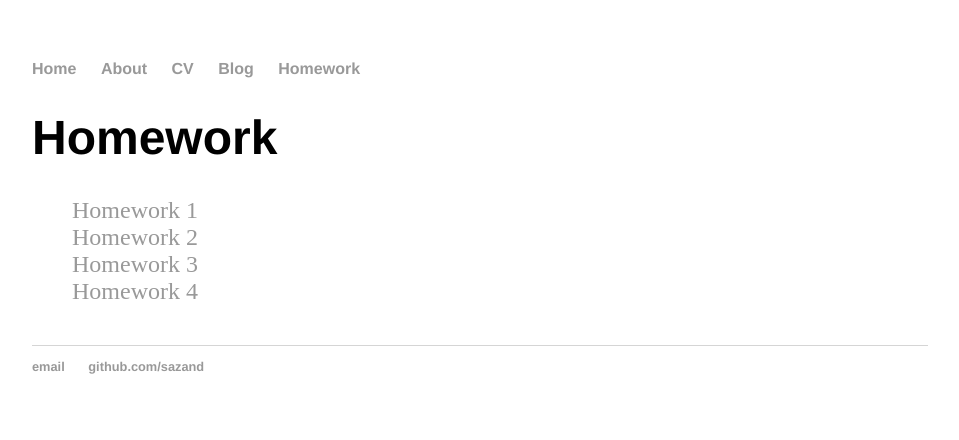
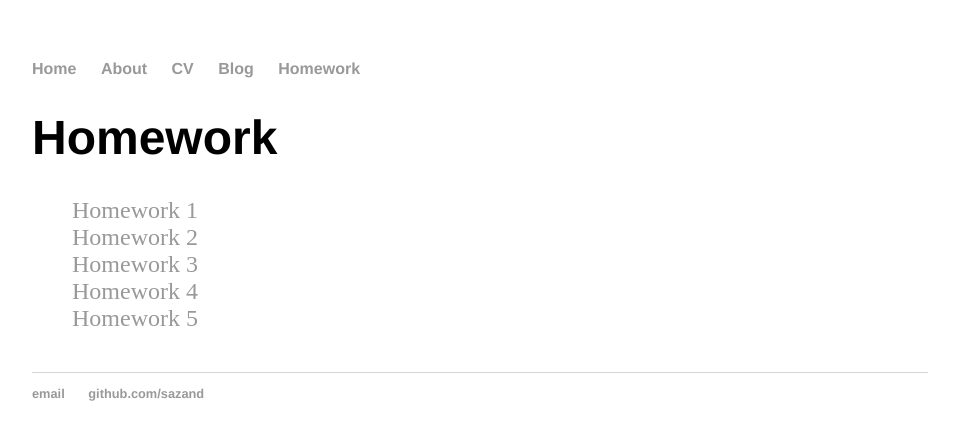
Before and after one commit to sazand/sazand.github.io, a Jekyll site: the page built from homework/index.html, in a window 1280 px wide. Shown: the top 440 px of the page, without its empty margins (160-1119 px from the left). Built offline with Jekyll 4.4.1, drawn with Linux system fonts in a browser that asks for light colours.

Commit message:
Update index.html

```diff
--- a/homework/index.html
+++ b/homework/index.html
@@ -9,4 +9,5 @@ date: 2022-01-13
 <li><a href="/homework/hw2">Homework 2</a></li>
 <li><a href="/homework/hw3">Homework 3</a></li>
 <li><a href="/homework/hw4">Homework 4</a></li>
+<li><a href="/homework/hw5">Homework 5</a></li>
 </ul>
```
